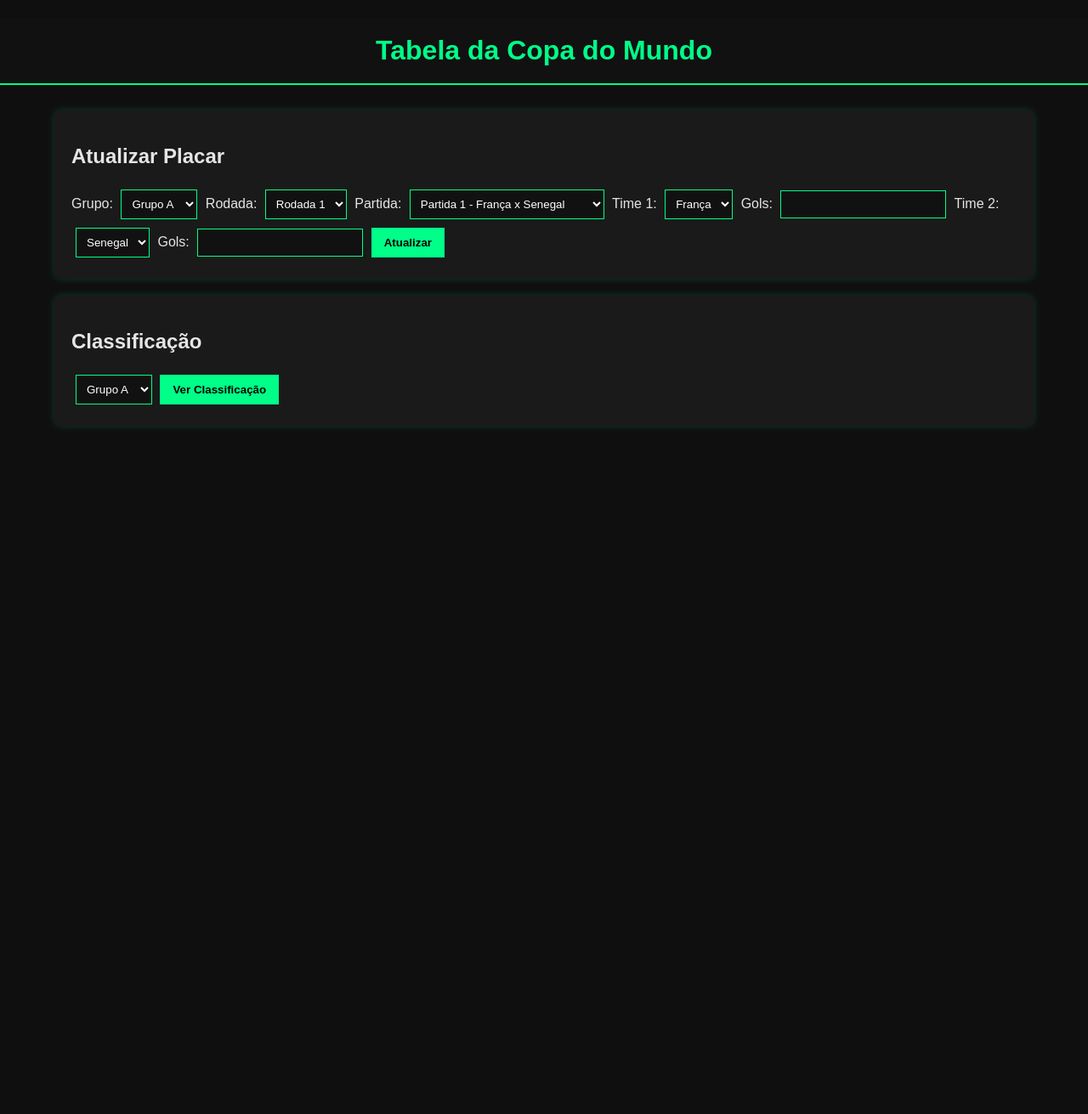
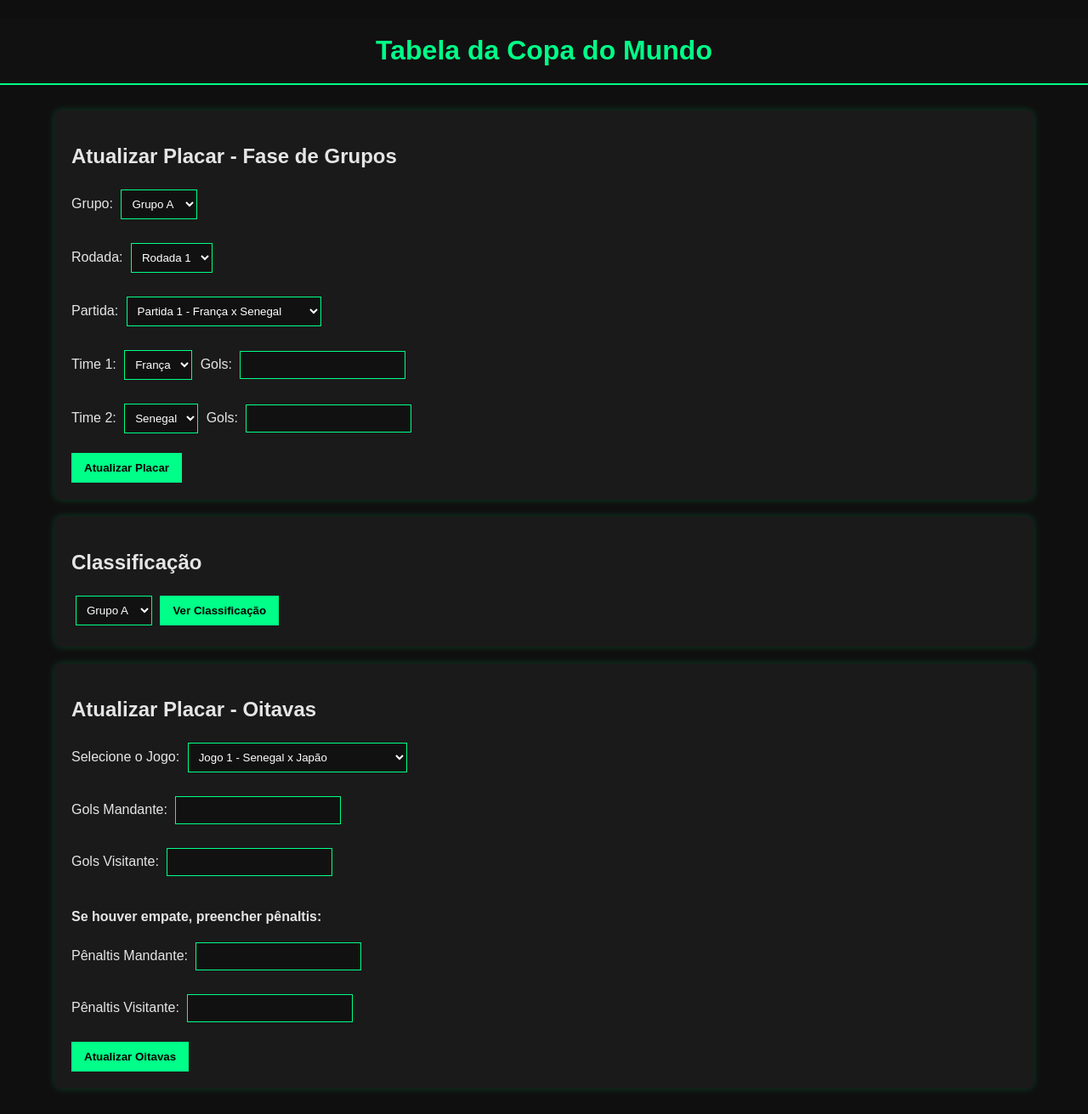
Before and after one commit to LeandroGonsalves/projeto_copa, a Flask app: page /admin in a window 1280 px wide. Shown: the whole page at 85% size. Before the commit the page ends 504 px from the top, so only its background shows below. Run offline with Flask 3, Linux system fonts and the light colour scheme.

Commit message:
inclusão de lógica para partidas de Oitavas e Quartas de FInal

```diff
--- a/rev_1/app.py
+++ b/rev_1/app.py
@@ -4,13 +4,15 @@
 
 from flask import Flask, jsonify, request
 from services.storage import (inicializar_database, carregar_competicao, salvar_competicao)
-from services.competition import atualizar_placar, gerar_classificacao
+from services.competition import (atualizar_placar, gerar_classificacao, gerar_oitavas, garantir_fase_final, atualizar_placar_oitavas)
 from services.bootstrap import criar_estrutura_inicial
 from flask import render_template
 
 
 # Cria a instância principal da aplicação
 app = Flask(__name__)
+
+quartas = []
 
 @app.route("/")
 def publico():
@@ -72,12 +74,6 @@ def atualizar():
 
 @app.route("/api/classificacao", methods=["GET"])
 def classificacao():
-    """
-        - Carrega a competição do CSV
-        - Gera a classificação ordenada
-        - Retorna em formato JSON
-    """
-
     competicao = carregar_competicao()
 
     if not competicao:
@@ -120,6 +116,212 @@ def obter_grupo(grupo):
     })
 
 
+@app.route("/admin/gerar-oitavas")
+def gerar_oitavas_admin():
+
+    competicao = carregar_competicao()
+
+    if not competicao:
+        return "Nenhuma competição iniciada.", 400
+
+    data = competicao["data"]
+
+    garantir_fase_final(data)
+
+    classificacao = gerar_classificacao(data)
+
+    data["fase_final"]["oitavas"] = gerar_oitavas(classificacao)
+
+    salvar_competicao(
+        competicao["id_copa"],
+        competicao["competition_name"],
+        data
+    )
+
+    return "Oitavas geradas com sucesso!"
+
+
+@app.route("/api/oitavas/placar", methods=["PUT"])
+def atualizar_oitavas():
+
+    dados = request.json
+
+    id_jogo = dados["id_jogo"]
+    gols_mandante = int(dados["gols_mandante"])
+    gols_visitante = int(dados["gols_visitante"])
+
+    penaltis_mandante = dados.get("penaltis_mandante")
+    penaltis_visitante = dados.get("penaltis_visitante")
+
+    if penaltis_mandante is not None:
+        penaltis_mandante = int(penaltis_mandante)
+
+    if penaltis_visitante is not None:
+        penaltis_visitante = int(penaltis_visitante)
+
+    competicao = carregar_competicao()
+
+    if not competicao:
+        return jsonify({"erro": "Nenhuma competição iniciada."}), 400
+
+    try:
+        competicao_atualizada = atualizar_placar_oitavas(
+            competicao["data"],
+            id_jogo,
+            gols_mandante,
+            gols_visitante,
+            penaltis_mandante,
+            penaltis_visitante
+        )
+    except ValueError as e:
+        return jsonify({"erro": str(e)}), 400
+
+    salvar_competicao(
+        competicao["id_copa"],
+        competicao["competition_name"],
+        competicao_atualizada
+    )
+
+    return jsonify({"mensagem": "Placar das oitavas atualizado!"})
+
+
+@app.route("/api/oitavas", methods=["GET"])
+def listar_oitavas():
+
+    competicao = carregar_competicao()
+
+    if not competicao:
+        return jsonify({"erro": "Nenhuma competição iniciada."}), 400
+
+    return jsonify(
+        competicao["data"]
+        .get("fase_final", {})
+        .get("oitavas", [])
+    )
+
+
+@app.route("/admin/gerar-quartas")
+def gerar_quartas():
+
+    competicao = carregar_competicao()
+
+    if not competicao:
+        return {"erro": "Nenhuma competição iniciada."}, 400
+
+    data = competicao["data"]
+
+    oitavas = (
+        data
+        .get("fase_final", {})
+        .get("oitavas", [])
+    )
+
+    if not oitavas:
+        return {"erro": "Oitavas ainda não foram geradas."}, 400
+
+    vencedores = []
+
+    for jogo in oitavas:
+        if not jogo.get("vencedor"):
+            return {"erro": "Ainda existem oitavas sem vencedor."}, 400
+        vencedores.append(jogo["vencedor"])
+
+    quartas = []
+
+    for i in range(0, len(vencedores), 2):
+        quartas.append({
+            "id_jogo": (i // 2) + 1,
+            "mandante": vencedores[i],
+            "visitante": vencedores[i+1],
+            "gols_mandante": 0,
+            "gols_visitante": 0,
+            "penaltis_mandante": None,
+            "penaltis_visitante": None,
+            "vencedor": None,
+            "finalizado": False
+        })
+
+    data["fase_final"]["quartas"] = quartas
+
+    salvar_competicao(
+        competicao["id_copa"],
+        competicao["competition_name"],
+        data
+    )
+
+    return {"mensagem": "Quartas de final geradas com sucesso!"}
+
+
+
+@app.route("/api/quartas")
+def listar_quartas():
+
+    competicao = carregar_competicao()
+
+    if not competicao:
+        return {"erro": "Nenhuma competição iniciada."}, 400
+
+    return (
+        competicao["data"]
+        .get("fase_final", {})
+        .get("quartas", [])
+    )
+
+
+@app.route("/api/quartas/placar", methods=["PUT"])
+def atualizar_quartas():
+
+    competicao = carregar_competicao()
+
+    if not competicao:
+        return {"erro": "Nenhuma competição iniciada."}, 400
+
+    data = competicao["data"]
+
+    quartas = (
+        data
+        .get("fase_final", {})
+        .get("quartas", [])
+    )
+
+    req = request.json
+    id_jogo = req.get("id_jogo")
+
+    jogo = next((j for j in quartas if j["id_jogo"] == id_jogo), None)
+
+    if not jogo:
+        return {"erro": "Jogo não encontrado."}, 404
+
+    jogo["gols_mandante"] = req.get("gols_mandante")
+    jogo["gols_visitante"] = req.get("gols_visitante")
+    jogo["penaltis_mandante"] = req.get("penaltis_mandante")
+    jogo["penaltis_visitante"] = req.get("penaltis_visitante")
+
+    if jogo["gols_mandante"] > jogo["gols_visitante"]:
+        jogo["vencedor"] = jogo["mandante"]
+    elif jogo["gols_visitante"] > jogo["gols_mandante"]:
+        jogo["vencedor"] = jogo["visitante"]
+    else:
+        if jogo["penaltis_mandante"] is not None and jogo["penaltis_visitante"] is not None:
+            if int(jogo["penaltis_mandante"]) > int(jogo["penaltis_visitante"]):
+                jogo["vencedor"] = jogo["mandante"]
+            else:
+                jogo["vencedor"] = jogo["visitante"]
+        else:
+            return {"erro": "Empate exige pênaltis."}, 400
+
+    jogo["finalizado"] = True
+
+    salvar_competicao(
+        competicao["id_copa"],
+        competicao["competition_name"],
+        data
+    )
+
+    return {"mensagem": "Quartas atualizadas com sucesso!"}
+
+
+
 @app.route("/health-check")
 def health_check():
     return jsonify({"status": "ok", "message": "API da Copa funcionando"}), 200
--- a/rev_1/static/admin.js
+++ b/rev_1/static/admin.js
@@ -1,4 +1,8 @@
 document.addEventListener("DOMContentLoaded", function () {
+
+    // ===============================
+    // ELEMENTOS
+    // ===============================
 
     const rodadaSelect = document.getElementById("rodada");
     const grupoSelect = document.getElementById("grupo");
@@ -8,16 +12,20 @@ document.addEventListener("DOMContentLoaded", function () {
     const form = document.getElementById("placarForm");
     const btnClassificacao = document.getElementById("btnClassificacao");
 
+    const selectOitava = document.getElementById("selectOitava");
+    const btnAtualizarOitava = document.getElementById("btnAtualizarOitava");
+
     let partidasDoGrupo = [];
 
     // ======================================
     // CARREGAR GRUPO
     // ======================================
-    grupoSelect.addEventListener("change", carregarGrupo);
 
     function carregarGrupo() {
+
+        if (!grupoSelect) return;
+
         const grupo = grupoSelect.value;
-
         if (!grupo) return;
 
         fetch("/api/grupo/" + grupo)
@@ -25,15 +33,21 @@ document.addEventListener("DOMContentLoaded", function () {
             .then(data => {
                 partidasDoGrupo = data.partidas || [];
                 carregarPartidasPorRodada();
-            });
+            })
+            .catch(error => console.error("Erro ao carregar grupo:", error));
+    }
+
+    if (grupoSelect) {
+        grupoSelect.addEventListener("change", carregarGrupo);
     }
 
     // ======================================
     // CARREGAR PARTIDAS POR RODADA
     // ======================================
-    rodadaSelect.addEventListener("change", carregarPartidasPorRodada);
 
     function carregarPartidasPorRodada() {
+
+        if (!rodadaSelect || !partidaSelect) return;
 
         const rodada = parseInt(rodadaSelect.value);
 
@@ -58,15 +72,19 @@ document.addEventListener("DOMContentLoaded", function () {
         atualizarTimesDaPartida();
     }
 
+    if (rodadaSelect) {
+        rodadaSelect.addEventListener("change", carregarPartidasPorRodada);
+    }
+
     // ======================================
     // ATUALIZAR TIMES AUTOMATICAMENTE
     // ======================================
-    partidaSelect.addEventListener("change", atualizarTimesDaPartida);
 
     function atualizarTimesDaPartida() {
 
+        if (!partidaSelect) return;
+
         const idPartida = parseInt(partidaSelect.value);
-
         if (!idPartida) return;
 
         const partida = partidasDoGrupo.find(
@@ -82,16 +100,22 @@ document.addEventListener("DOMContentLoaded", function () {
             `<option value="${partida.time2}">${partida.time2}</option>`;
     }
 
+    if (partidaSelect) {
+        partidaSelect.addEventListener("change", atualizarTimesDaPartida);
+    }
+
     // ======================================
-    // ENVIAR PLACAR
+    // ENVIAR PLACAR (FASE DE GRUPOS)
     // ======================================
+
+    if (form) {
         form.addEventListener("submit", function (e) {
+
             e.preventDefault();
 
             const gols1 = parseInt(document.getElementById("gols1").value);
             const gols2 = parseInt(document.getElementById("gols2").value);
 
-        // 🔒 Validação extra de segurança
             if (gols1 < 0 || gols2 < 0 || isNaN(gols1) || isNaN(gols2)) {
                 alert("Os gols devem ser números inteiros não negativos.");
                 return;
@@ -112,12 +136,16 @@ document.addEventListener("DOMContentLoaded", function () {
             .then(res => res.json())
             .then(data => {
                 alert(data.mensagem || data.erro);
+            })
+            .catch(error => console.error("Erro ao atualizar placar:", error));
         });
-    });
+    }
 
     // ======================================
     // CLASSIFICAÇÃO
     // ======================================
+
+    if (btnClassificacao) {
         btnClassificacao.addEventListener("click", function () {
 
             fetch("/api/classificacao")
@@ -161,12 +189,94 @@ document.addEventListener("DOMContentLoaded", function () {
                     tabela += "</table>";
 
                     document.getElementById("tabelaClassificacao").innerHTML = tabela;
+                })
+                .catch(error => console.error("Erro ao carregar classificação:", error));
         });
+    }
+
+    // ======================================
+    // CARREGAR OITAVAS
+    // ======================================
+
+    function carregarOitavas() {
+
+        if (!selectOitava) return;
+
+        fetch("/api/oitavas")
+            .then(res => res.json())
+            .then(jogos => {
+
+                selectOitava.innerHTML = "";
+
+                if (!jogos || jogos.length === 0) {
+                    const option = document.createElement("option");
+                    option.textContent = "Nenhuma oitava disponível";
+                    selectOitava.appendChild(option);
+                    return;
+                }
+
+                jogos.forEach(jogo => {
+                    const option = document.createElement("option");
+                    option.value = jogo.id_jogo;
+                    option.textContent =
+                        `Jogo ${jogo.id_jogo} - ${jogo.mandante} x ${jogo.visitante}`;
+                    selectOitava.appendChild(option);
                 });
+            })
+            .catch(error => console.error("Erro ao carregar oitavas:", error));
+    }
+
+    // ======================================
+    // ATUALIZAR PLACAR OITAVAS
+    // ======================================
+
+    if (btnAtualizarOitava) {
+        btnAtualizarOitava.addEventListener("click", function () {
+
+            if (!selectOitava.value) {
+                alert("Selecione um jogo.");
+                return;
+            }
+
+            const id_jogo = parseInt(selectOitava.value);
+
+            const gols_mandante =
+                parseInt(document.getElementById("golsMandanteOitava").value) || 0;
+
+            const gols_visitante =
+                parseInt(document.getElementById("golsVisitanteOitava").value) || 0;
+
+            const penaltis_mandante =
+                document.getElementById("penaltisMandante").value || null;
+
+            const penaltis_visitante =
+                document.getElementById("penaltisVisitante").value || null;
+
+            fetch("/api/oitavas/placar", {
+                method: "PUT",
+                headers: { "Content-Type": "application/json" },
+                body: JSON.stringify({
+                    id_jogo,
+                    gols_mandante,
+                    gols_visitante,
+                    penaltis_mandante,
+                    penaltis_visitante
+                })
+            })
+            .then(res => res.json())
+            .then(data => {
+                alert(data.mensagem || data.erro);
+                carregarOitavas();
+            })
+            .catch(error => console.error("Erro ao atualizar oitavas:", error));
+        });
+    }
 
     // ======================================
     // INICIALIZAÇÃO
     // ======================================
+
     carregarGrupo();
+    carregarOitavas();
 
 });
--- a/rev_1/templates/admin.html
+++ b/rev_1/templates/admin.html
@@ -12,13 +12,16 @@
 
 <div class="container">
 
+    <!-- ============================= -->
+    <!-- ATUALIZAR PLACAR - GRUPOS -->
+    <!-- ============================= -->
     <div class="card">
-        <h2>Atualizar Placar</h2>
+        <h2>Atualizar Placar - Fase de Grupos</h2>
 
         <form id="placarForm">
 
             <label>Grupo:</label>
-            <select id="grupo" onchange="carregarGrupo()">
+            <select id="grupo">
                 <option value="A">Grupo A</option>
                 <option value="B">Grupo B</option>
                 <option value="C">Grupo C</option>
@@ -29,6 +32,8 @@
                 <option value="H">Grupo H</option>
             </select>
 
+            <br><br>
+
             <label>Rodada:</label>
             <select id="rodada">
                 <option value="1">Rodada 1</option>
@@ -36,8 +41,12 @@
                 <option value="3">Rodada 3</option>
             </select>
 
+            <br><br>
+
             <label>Partida:</label>
             <select id="id_partida"></select>
+
+            <br><br>
 
             <label>Time 1:</label>
             <select id="time1"></select>
@@ -45,17 +54,25 @@
             <label>Gols:</label>
             <input type="number" id="gols1" min="0" step="1" required>
 
+            <br><br>
+
             <label>Time 2:</label>
             <select id="time2"></select>
 
             <label>Gols:</label>
             <input type="number" id="gols2" min="0" step="1" required>
 
-            <button type="submit">Atualizar</button>
+            <br><br>
+
+            <button type="submit">Atualizar Placar</button>
 
         </form>
     </div>
 
+
+    <!-- ============================= -->
+    <!-- CLASSIFICAÇÃO -->
+    <!-- ============================= -->
     <div class="card">
         <h2>Classificação</h2>
 
@@ -72,8 +89,46 @@
 
         <button id="btnClassificacao">Ver Classificação</button>
 
+        <div id="tabelaClassificacao"></div>
+    </div>
 
-        <div id="tabelaClassificacao"></div>
+
+    <!-- ============================= -->
+    <!-- OITAVAS -->
+    <!-- ============================= -->
+    <div class="card">
+        <h2>Atualizar Placar - Oitavas</h2>
+
+        <label>Selecione o Jogo:</label>
+        <select id="selectOitava"></select>
+
+        <br><br>
+
+        <label>Gols Mandante:</label>
+        <input type="number" id="golsMandanteOitava" min="0" step="1">
+
+        <br><br>
+
+        <label>Gols Visitante:</label>
+        <input type="number" id="golsVisitanteOitava" min="0" step="1">
+
+        <br><br>
+
+        <p><strong>Se houver empate, preencher pênaltis:</strong></p>
+
+        <label>Pênaltis Mandante:</label>
+        <input type="number" id="penaltisMandante" min="0" step="1">
+
+        <br><br>
+
+        <label>Pênaltis Visitante:</label>
+        <input type="number" id="penaltisVisitante" min="0" step="1">
+
+        <br><br>
+
+        <button id="btnAtualizarOitava">Atualizar Oitavas</button>
+
+        <div id="tabelaOitavas"></div>
     </div>
 
 </div>
```
Also changed, not shown: documentation.txt (+10 -0 lines), rev_1/database.csv (+1 -1 lines), rev_1/services/competition.py (+115 -0 lines). Lines whose indentation alone changed are shown as unchanged.
